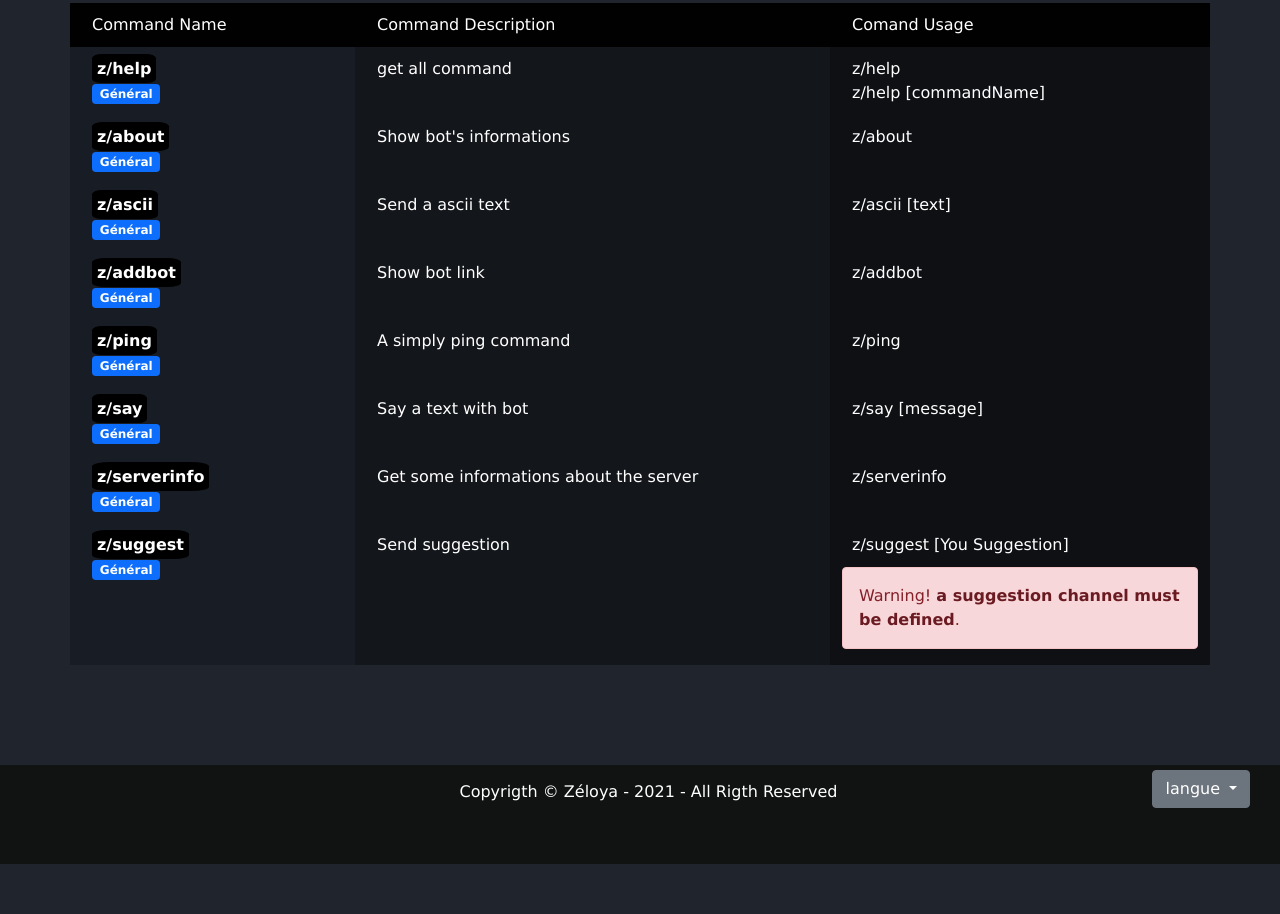
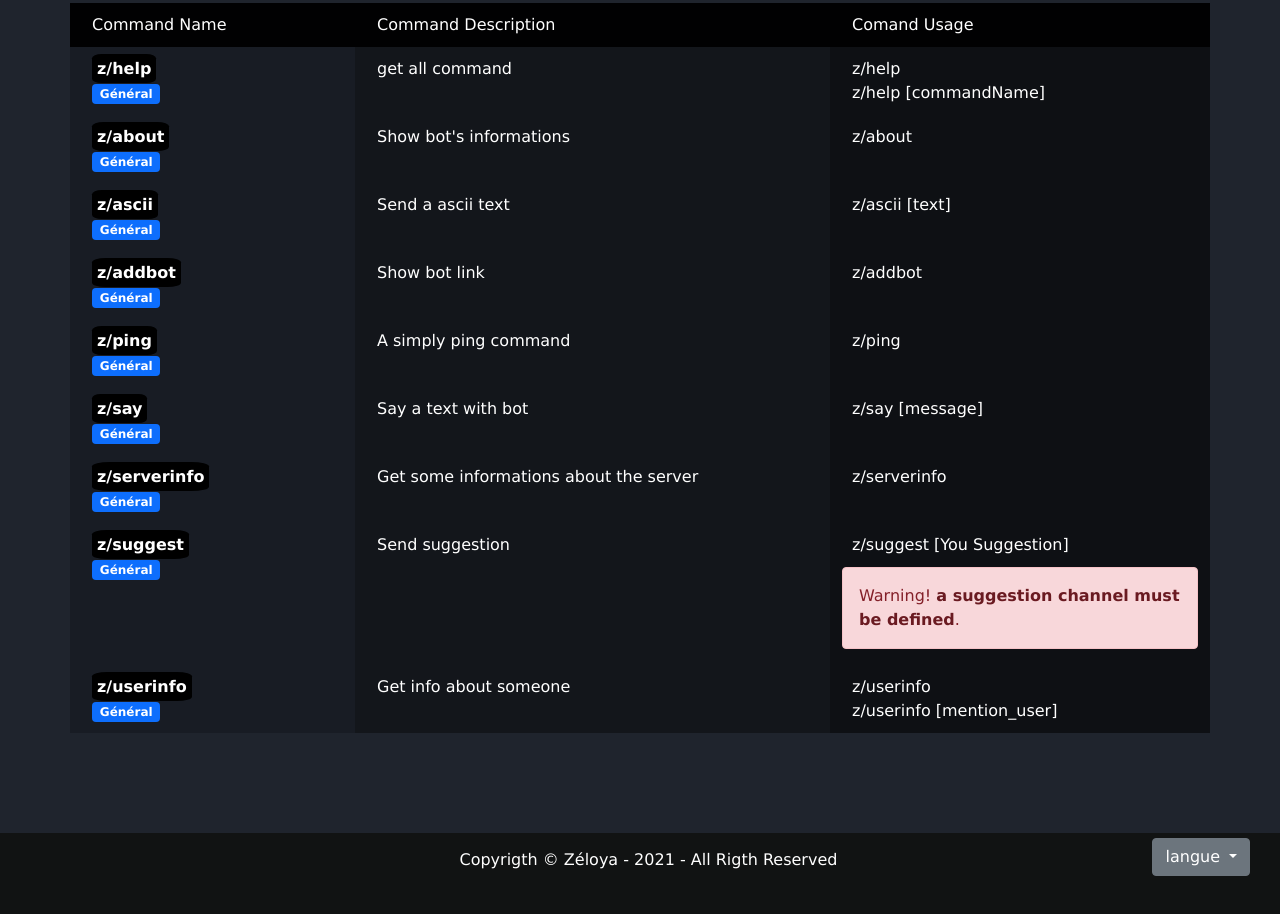
Before and after one commit to ZeloyaBot/ZeloyaBot.github.io, a plain HTML site: page wiki.html in a window 1280 px wide. Shown: the part 392-1306 px from the top of the page. Before the commit the page ends 1256 px from the top, so only its background shows below. Drawn offline with nearby package versions, Linux system fonts and the light colour scheme.

Commit message:
Update wiki.html

```diff
--- a/wiki.html
+++ b/wiki.html
@@ -172,6 +172,19 @@
                 </p>
             </div>
 
+            <!-- userinfo command-->
+
+            <div class="col-sm-3 cmdname">
+                <p><strong>z/userinfo</strong> <br> <span class="badge bg-primary">Général</span></p>
+            </div>
+            <div class="col-sm-5 cmddesc">
+                <p>Get info about someone</p>
+            </div>
+            <div class="col-sm-4 cmdusage">
+                <p>z/userinfo <br> z/userinfo [mention_user]
+                </p>
+            </div>
+
         </div>
     </div>
 
```
